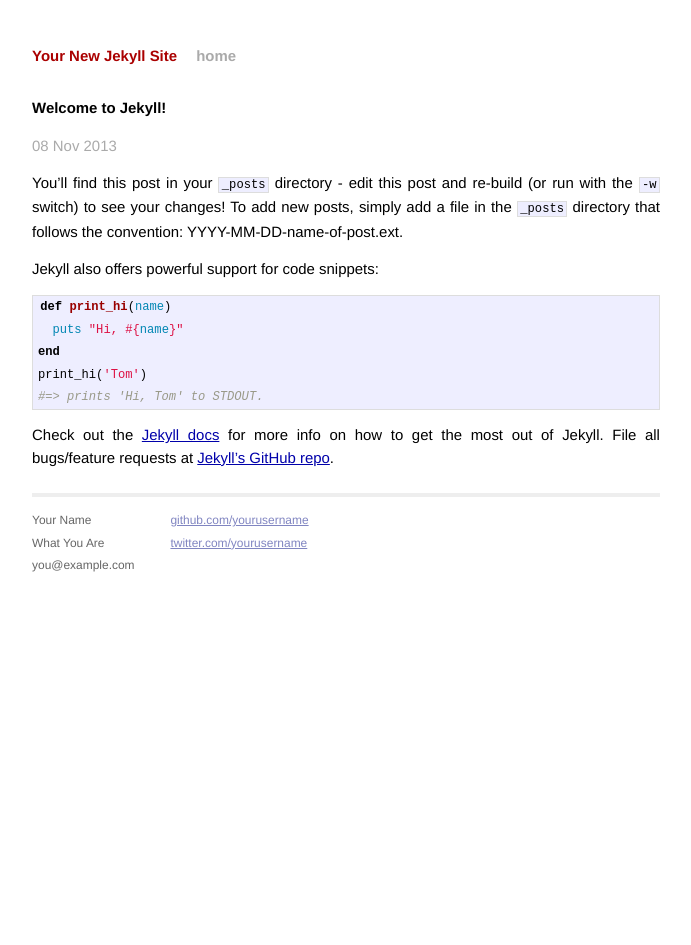
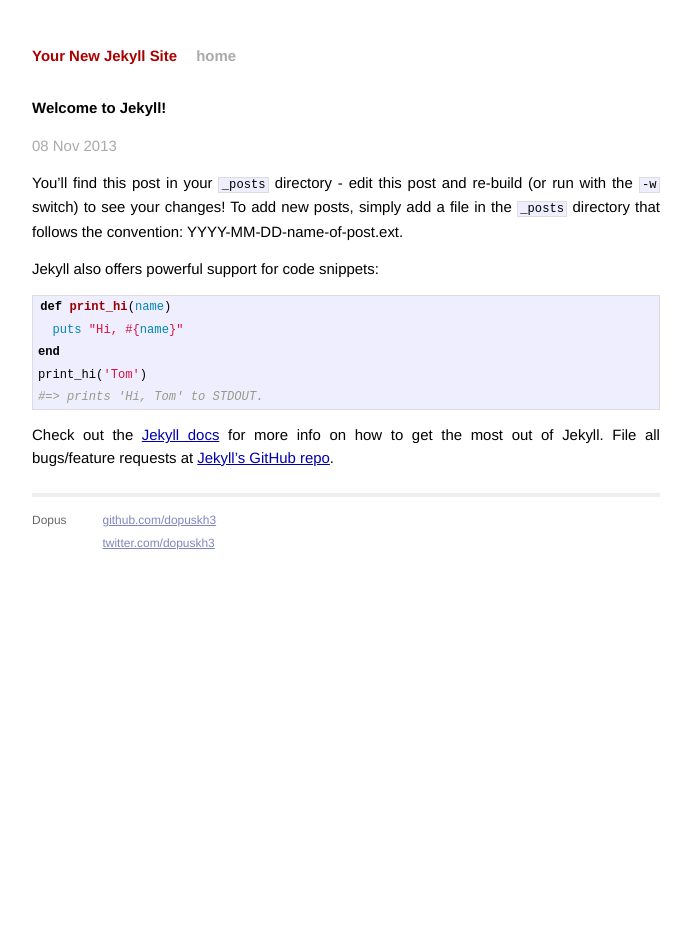
Before and after one commit to dopuskh3/dopuskh3.github.io, a Jekyll site: the page built from _posts/2013-11-08-welcome-to-jekyll.markdown, in a window 1280 px wide. Shown: the whole page, without its empty margins (294-985 px from the left). Built offline with Jekyll 4.4.1, drawn with Linux system fonts in a browser that asks for light colours; Markdown is read by kramdown in place of the engine named in the settings.

Commit message:
Change links

```diff
--- a/_layouts/default.html
+++ b/_layouts/default.html
@@ -26,15 +26,13 @@
           <div class="footer">
             <div class="contact">
               <p>
-                Your Name<br />
-                What You Are<br />
-                you@example.com
+                Dopus <br />
               </p>
             </div>
             <div class="contact">
               <p>
-                <a href="https://github.com/yourusername">github.com/yourusername</a><br />
-                <a href="https://twitter.com/yourusername">twitter.com/yourusername</a><br />
+              <a href="https://github.com/dopuskh3">github.com/dopuskh3</a><br />
+              <a href="https://twitter.com/dopuskh3">twitter.com/dopuskh3</a><br />
               </p>
             </div>
           </div>
```
